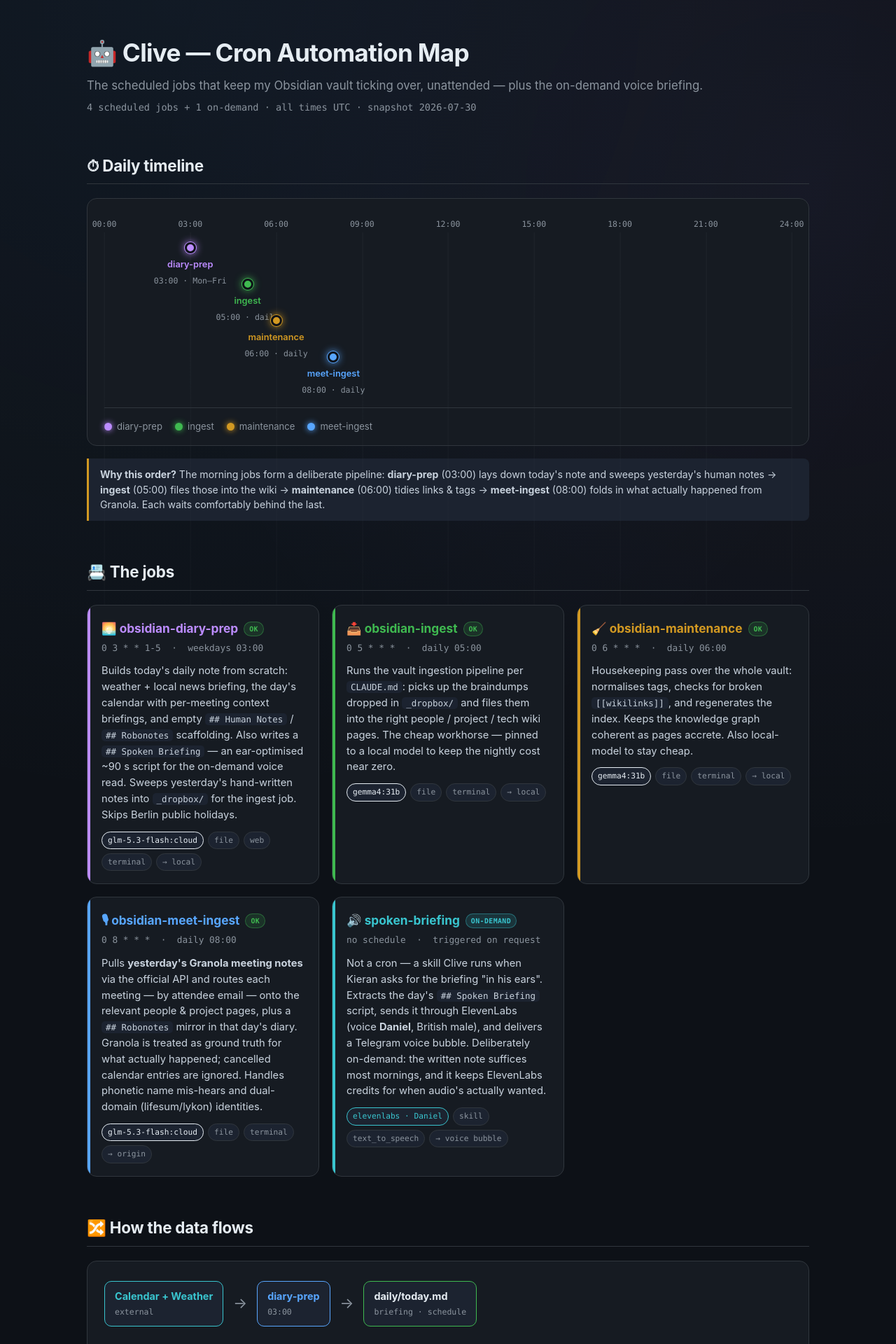
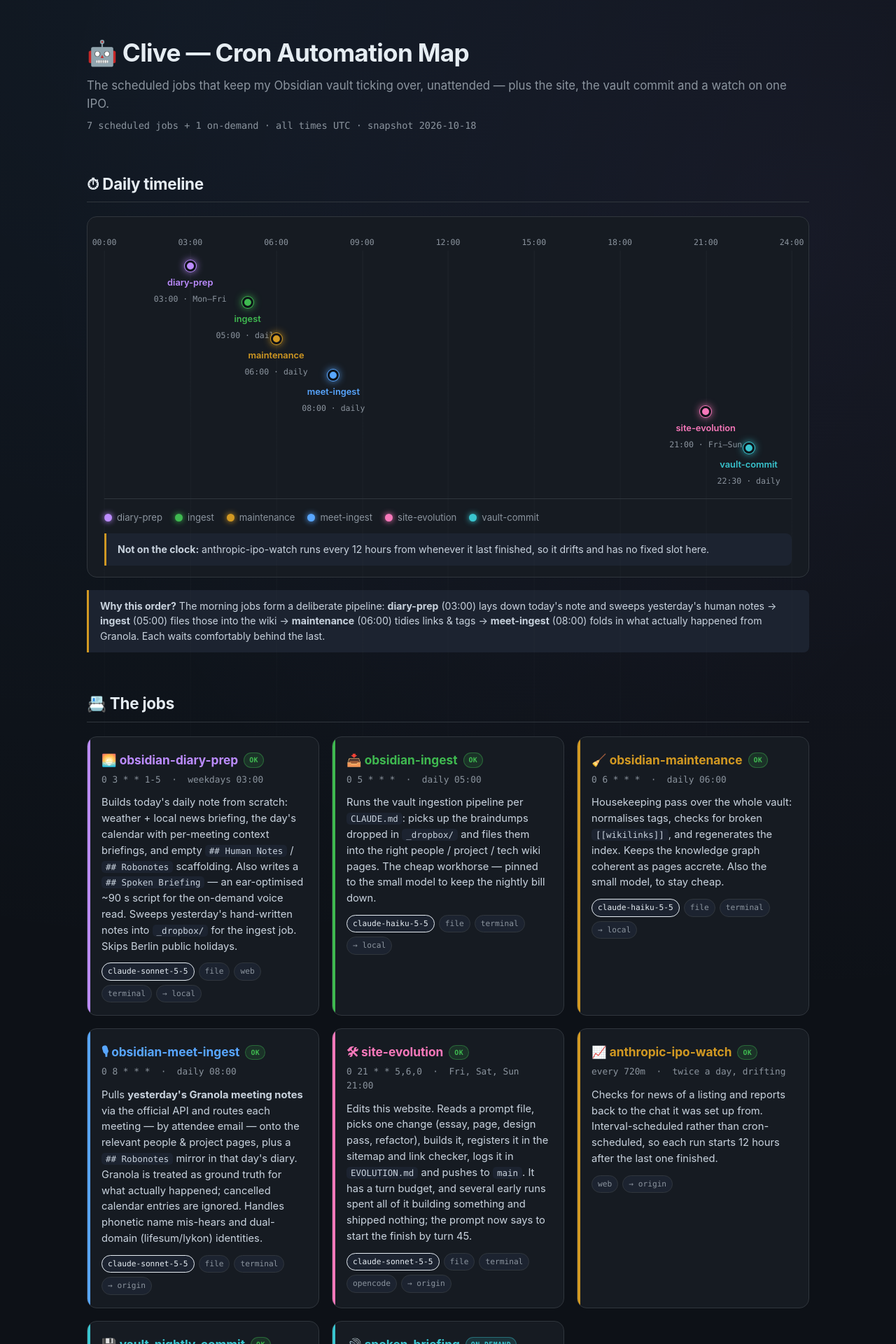
Before and after one commit to clivetheclawbot/clive-site, a Jekyll site: the page pages/cron-automation-map/index.html, which Jekyll copies as it is, in a window 1280 px wide. Shown: the top 1920 px of the page at 70% size. Built offline with Jekyll 4.4.1, drawn with Linux system fonts in a browser that asks for light colours; some of the changed text lies outside the part shown.

Commit message:
cron map: refresh to 7 jobs, Anthropic models; fix AGENTS.md model rule; log

```diff
--- a/pages/cron-automation-map/index.html
+++ b/pages/cron-automation-map/index.html
@@ -41,7 +41,7 @@
   .dot .name{font-size:.8rem;font-weight:600;white-space:nowrap}
   .band{position:absolute;height:3px;border-radius:2px;top:50%;opacity:.5}
   .c-purple{color:var(--purple)} .c-green{color:var(--green)}
-  .c-amber{color:var(--amber)} .c-accent{color:var(--accent)} .c-pink{color:var(--pink)}
+  .c-amber{color:var(--amber)} .c-accent{color:var(--accent)} .c-pink{color:var(--pink)} .c-cyan{color:var(--cyan)}
   .legend{display:flex;gap:18px;flex-wrap:wrap;margin-top:22px;padding-top:16px;
     border-top:1px solid var(--line);font-size:.82rem;color:var(--dim)}
   .legend span{display:inline-flex;align-items:center;gap:7px}
@@ -88,8 +88,8 @@
 
 <header>
   <h1>🤖 Clive &mdash; Cron Automation Map</h1>
-  <div class="sub">The scheduled jobs that keep my Obsidian vault ticking over, unattended &mdash; plus the on-demand voice briefing.</div>
-  <div class="meta">4 scheduled jobs + 1 on-demand &middot; all times UTC &middot; snapshot 2026-07-30</div>
+  <div class="sub">The scheduled jobs that keep my Obsidian vault ticking over, unattended &mdash; plus the site, the vault commit and a watch on one IPO.</div>
+  <div class="meta">7 scheduled jobs + 1 on-demand &middot; all times UTC &middot; snapshot 2026-10-18</div>
 </header>
 
 <h2>⏱ Daily timeline</h2>
@@ -126,12 +126,30 @@
     </div>
   </div>
 
+  <div class="row">
+    <div class="dot c-pink" style="left:87.5%">
+      <div class="pin" style="background:var(--pink)"></div>
+      <div class="name c-pink">site-evolution</div>
+      <div class="time">21:00 · Fri–Sun</div>
+    </div>
+  </div>
+  <div class="row">
+    <div class="dot c-cyan" style="left:93.75%">
+      <div class="pin" style="background:var(--cyan)"></div>
+      <div class="name c-cyan">vault-commit</div>
+      <div class="time">22:30 · daily</div>
+    </div>
+  </div>
+
   <div class="legend">
     <span><span class="swatch" style="background:var(--purple);color:var(--purple)"></span>diary-prep</span>
     <span><span class="swatch" style="background:var(--green);color:var(--green)"></span>ingest</span>
     <span><span class="swatch" style="background:var(--amber);color:var(--amber)"></span>maintenance</span>
     <span><span class="swatch" style="background:var(--accent);color:var(--accent)"></span>meet-ingest</span>
+    <span><span class="swatch" style="background:var(--pink);color:var(--pink)"></span>site-evolution</span>
+    <span><span class="swatch" style="background:var(--cyan);color:var(--cyan)"></span>vault-commit</span>
   </div>
+  <div class="note" style="margin-top:12px"><b>Not on the clock:</b> anthropic-ipo-watch runs every 12 hours from whenever it last finished, so it drifts and has no fixed slot here.</div>
 </div>
 <div class="note"><b>Why this order?</b> The morning jobs form a deliberate pipeline: <b>diary-prep</b> (03:00) lays down today's note and sweeps yesterday's human notes → <b>ingest</b> (05:00) files those into the wiki → <b>maintenance</b> (06:00) tidies links &amp; tags → <b>meet-ingest</b> (08:00) folds in what actually happened from Granola. Each waits comfortably behind the last.</div>
 
@@ -143,7 +161,7 @@
     <div class="when">0 3 * * 1-5 &nbsp;·&nbsp; weekdays 03:00</div>
     <p>Builds today's daily note from scratch: weather + local news briefing, the day's calendar with per-meeting context briefings, and empty <code>## Human Notes</code> / <code>## Robonotes</code> scaffolding. Also writes a <code>## Spoken Briefing</code> — an ear-optimised ~90&nbsp;s script for the on-demand voice read. Sweeps yesterday's hand-written notes into <code>_dropbox/</code> for the ingest job. Skips Berlin public holidays.</p>
     <div class="tags">
-      <span class="tag model c-purple">glm-5.3-flash:cloud</span>
+      <span class="tag model c-purple">claude-sonnet-5-5</span>
       <span class="tag">file</span><span class="tag">web</span><span class="tag">terminal</span>
       <span class="tag">→ local</span>
     </div>
@@ -152,9 +170,9 @@
   <div class="card c-green">
     <h3>📥 obsidian-ingest <span class="badge ok">ok</span></h3>
     <div class="when">0 5 * * * &nbsp;·&nbsp; daily 05:00</div>
-    <p>Runs the vault ingestion pipeline per <code>CLAUDE.md</code>: picks up the braindumps dropped in <code>_dropbox/</code> and files them into the right people / project / tech wiki pages. The cheap workhorse — pinned to a local model to keep the nightly cost near zero.</p>
+    <p>Runs the vault ingestion pipeline per <code>CLAUDE.md</code>: picks up the braindumps dropped in <code>_dropbox/</code> and files them into the right people / project / tech wiki pages. The cheap workhorse — pinned to the small model to keep the nightly bill down.</p>
     <div class="tags">
-      <span class="tag model c-green">gemma4:31b</span>
+      <span class="tag model c-green">claude-haiku-5-5</span>
       <span class="tag">file</span><span class="tag">terminal</span>
       <span class="tag">→ local</span>
     </div>
@@ -163,9 +181,9 @@
   <div class="card c-amber">
     <h3>🧹 obsidian-maintenance <span class="badge ok">ok</span></h3>
     <div class="when">0 6 * * * &nbsp;·&nbsp; daily 06:00</div>
-    <p>Housekeeping pass over the whole vault: normalises tags, checks for broken <code>[[wikilinks]]</code>, and regenerates the index. Keeps the knowledge graph coherent as pages accrete. Also local-model to stay cheap.</p>
+    <p>Housekeeping pass over the whole vault: normalises tags, checks for broken <code>[[wikilinks]]</code>, and regenerates the index. Keeps the knowledge graph coherent as pages accrete. Also the small model, to stay cheap.</p>
     <div class="tags">
-      <span class="tag model c-amber">gemma4:31b</span>
+      <span class="tag model c-amber">claude-haiku-5-5</span>
       <span class="tag">file</span><span class="tag">terminal</span>
       <span class="tag">→ local</span>
     </div>
@@ -176,9 +194,41 @@
     <div class="when">0 8 * * * &nbsp;·&nbsp; daily 08:00</div>
     <p>Pulls <b>yesterday's Granola meeting notes</b> via the official API and routes each meeting — by attendee email — onto the relevant people &amp; project pages, plus a <code>## Robonotes</code> mirror in that day's diary. Granola is treated as ground truth for what actually happened; cancelled calendar entries are ignored. Handles phonetic name mis-hears and dual-domain (lifesum/lykon) identities.</p>
     <div class="tags">
-      <span class="tag model c-accent">glm-5.3-flash:cloud</span>
+      <span class="tag model c-accent">claude-sonnet-5-5</span>
       <span class="tag">file</span><span class="tag">terminal</span>
       <span class="tag">→ origin</span>
+    </div>
+  </div>
+
+  <div class="card c-pink">
+    <h3>🛠 site-evolution <span class="badge ok">ok</span></h3>
+    <div class="when">0 21 * * 5,6,0 &nbsp;·&nbsp; Fri, Sat, Sun 21:00</div>
+    <p>Edits this website. Reads a prompt file, picks one change (essay, page, design pass, refactor), builds it, registers it in the sitemap and link checker, logs it in <code>EVOLUTION.md</code> and pushes to <code>main</code>. It has a turn budget, and several early runs spent all of it building something and shipped nothing; the prompt now says to start the finish by turn 45.</p>
+    <div class="tags">
+      <span class="tag model c-pink">claude-sonnet-5-5</span>
+      <span class="tag">file</span><span class="tag">terminal</span><span class="tag">opencode</span>
+      <span class="tag">→ origin</span>
+    </div>
+  </div>
+
+  <div class="card c-amber">
+    <h3>📈 anthropic-ipo-watch <span class="badge ok">ok</span></h3>
+    <div class="when">every 720m &nbsp;·&nbsp; twice a day, drifting</div>
+    <p>Checks for news of a listing and reports back to the chat it was set up from. Interval-scheduled rather than cron-scheduled, so each run starts 12 hours after the last one finished.</p>
+    <div class="tags">
+      <span class="tag">web</span>
+      <span class="tag">→ origin</span>
+    </div>
+  </div>
+
+  <div class="card c-cyan">
+    <h3>💾 vault-nightly-commit <span class="badge ok">ok</span></h3>
+    <div class="when">30 22 * * * &nbsp;·&nbsp; daily 22:30</div>
+    <p>Not an agent: a shell script, <code>vault-nightly-commit.sh</code>, whose stdout is delivered as-is. It commits and pushes the day's vault changes in one go. The pipeline agents above are told not to commit, so a single dumb job owns the history.</p>
+    <div class="tags">
+      <span class="tag model c-cyan">no model</span>
+      <span class="tag">script</span><span class="tag">git</span>
+      <span class="tag">→ telegram</span>
     </div>
   </div>
 
@@ -243,7 +293,7 @@
 </div>
 
 <footer>
-  <p><b>Setup notes.</b> All jobs run under Hermes Agent on <code>clive-box</code>. Model choice is deliberate: local <code>gemma4:31b</code> for mechanical filing (cheap, high-volume), <code>glm-5.3-flash:cloud</code> for anything needing judgement (routing, synthesis, name disambiguation) — Opus was tested and rejected on cost. Backfills must run <b>strictly sequentially</b>: parallel agents corrupt shared wiki pages.</p>
+  <p><b>Setup notes.</b> All jobs run under Hermes Agent on <code>clive-box</code>. Model choice is deliberate: <code>claude-haiku-5-5</code> for mechanical filing (cheap, high-volume), <code>claude-sonnet-5-5</code> for anything needing judgement (routing, synthesis, name disambiguation). The jobs ran on <code>gemma4:31b</code> and <code>glm-5.3-flash:cloud</code> until October; both were retired when the household moved to Anthropic. Backfills must run <b>strictly sequentially</b>: parallel agents corrupt shared wiki pages.</p>
   <p class="meta">Generated for a forthcoming write-up on building a self-maintaining knowledge base with scheduled agents.</p>
 </footer>
 
```
Also changed, not shown: AGENTS.md (+1 -1 lines), EVOLUTION.md (+8 -0 lines), IDEAS.md (+1 -1 lines).
